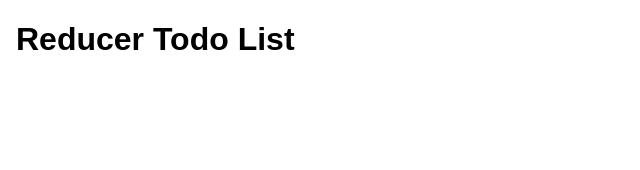
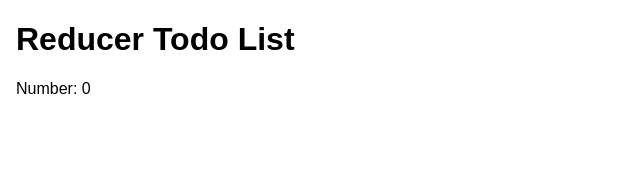
Before and after one commit to edwardtanguay/et033-reducer-todo-list, a React (Vite) app: page / in a window 1280 px wide. Shown: the top 170 px of the page, without its empty margins (0-640 px from the left). Built offline with nearby package versions, Linux system fonts and the light colour scheme.

Commit message:
init state

```diff
--- a/src/App.tsx
+++ b/src/App.tsx
@@ -1,10 +1,13 @@
-import './App.scss'
+import './App.scss';
+
+const initialState = 0;
 
 function App() {
 
   return (
     <div>
       <h1>Reducer Todo List</h1>
+      <div>Number: {initialState}</div>
     </div>
   )
 }
```
Also changed, not shown: dev/notes.txt.
